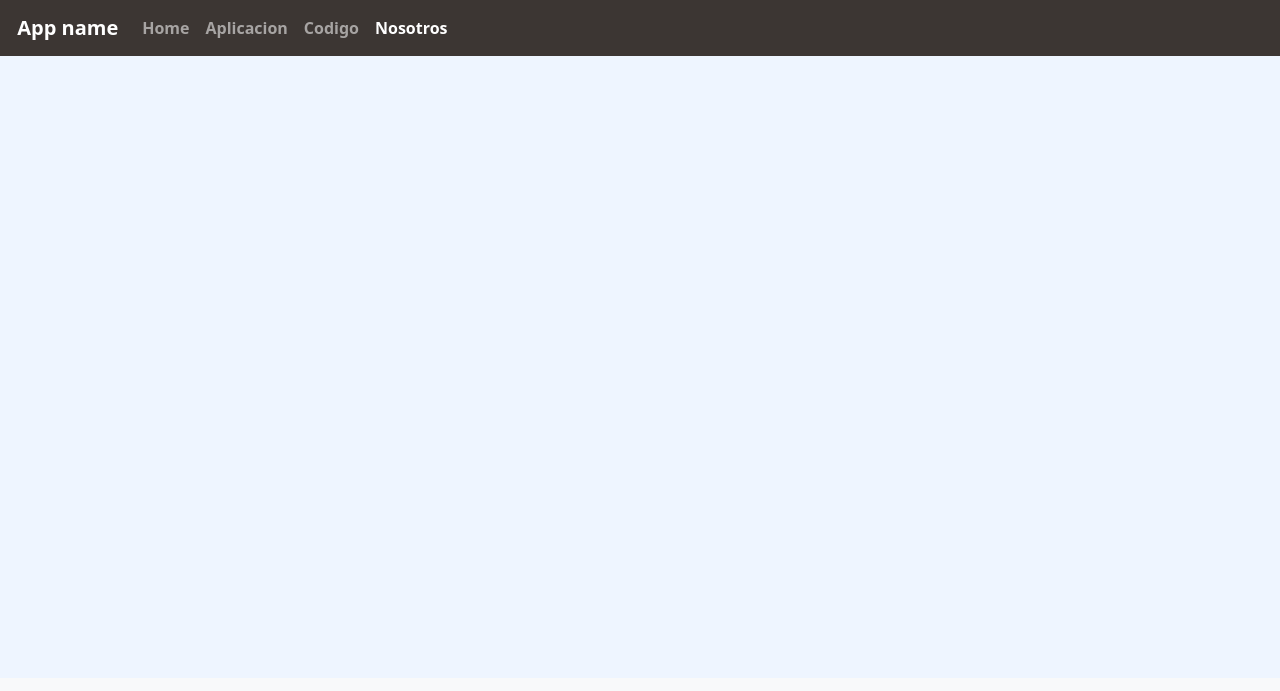
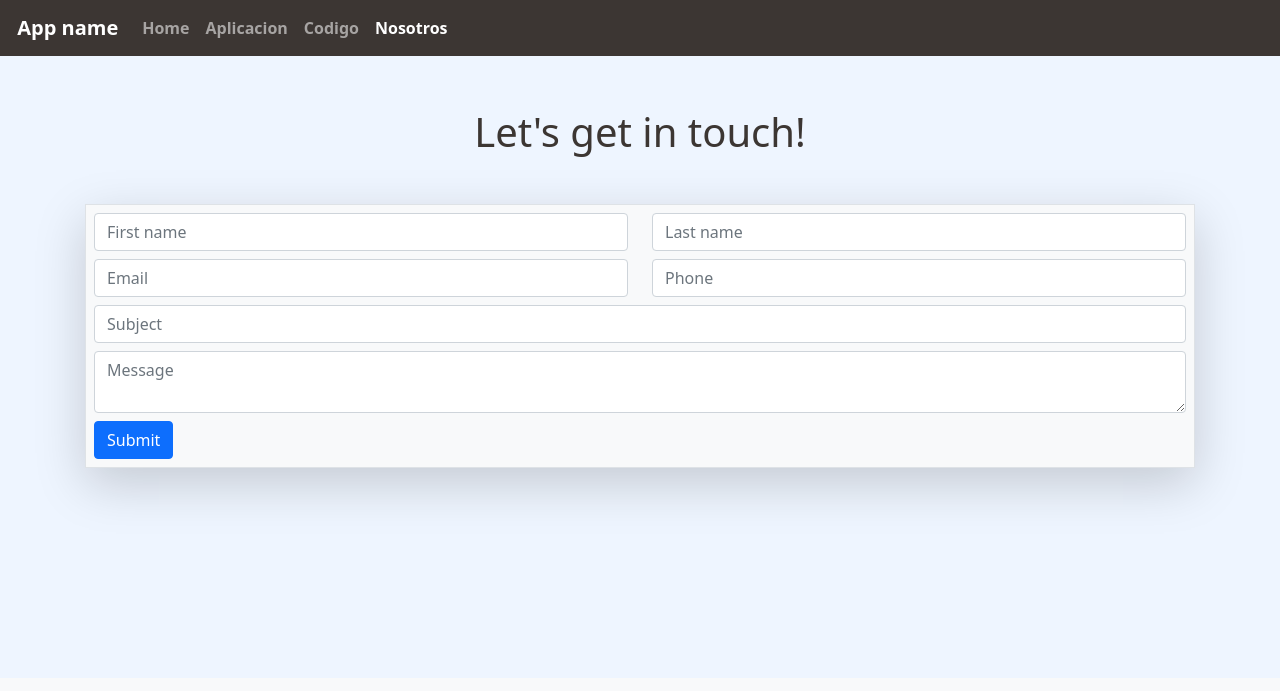
Before and after one commit to victor1127/EvenTally, a plain HTML site: page about.html in a window 1280 px wide. Shown: the top 691 px of the page. Drawn offline with nearby package versions, Linux system fonts and the light colour scheme.

Commit message:
adding contact me form

```diff
--- a/about.html
+++ b/about.html
@@ -48,7 +48,43 @@
         </nav>
 
         <main class="flex-shrink-0">
+            <div class="container">
+                <h1 class="my-5 text-center">Let's get in touch!</h1>
+                <div class="bg-light shadow-lg p-2 border border-">
+                    <fom name="contact" netlify data-netlify-recaptcha="true">
+                        <div class="row mb-2 row-cols-1 row-cols-md-2">
+                            <div class="col">
+                                <input name="Name" class="form-control" type="text" placeholder="First name" id="firstName" aria-label="First name" required>
+                            </div>
+                            <div class="col">
+                                <input name="LastName" class="form-control" type="text" placeholder="Last name" id="lastName" aria-label="Last name" required>
+                            </div>
+                        </div>
 
+                        <div class="row mb-2 row-cols-sm-2 row-cols-xs-1">
+                            <div class="col">
+                                <input name="Email" class="form-control" type="email" placeholder="Email" id="email">
+                            </div>
+                            <div class="col">
+                                <input name="Phone" class="form-control" type="number" placeholder="Phone" id="Phone">
+                            </div>
+                        </div>
+
+                        <div class="row mb-2 gy-2">
+                            <div class="col-12">
+                                <input name="Subject" class="form-control" type="text" placeholder="Subject" required>
+                            </div>
+                            <div class="col-12">
+                                <textarea name="Message" class="form-control" id="message" placeholder="Message" required></textarea>
+                            </div>
+                        </div>
+
+                        <div data-netlify-recaptcha="true"></div>
+
+                        <div><button class="btn btn-primary" type="submit">Submit</button></div>
+                    </fom>
+                </div>
+            </div>
         </main>
 
         <footer class="footer mt-auto py-3 bg-light">
```
Also changed, not shown: index.html (+4 -6 lines).
